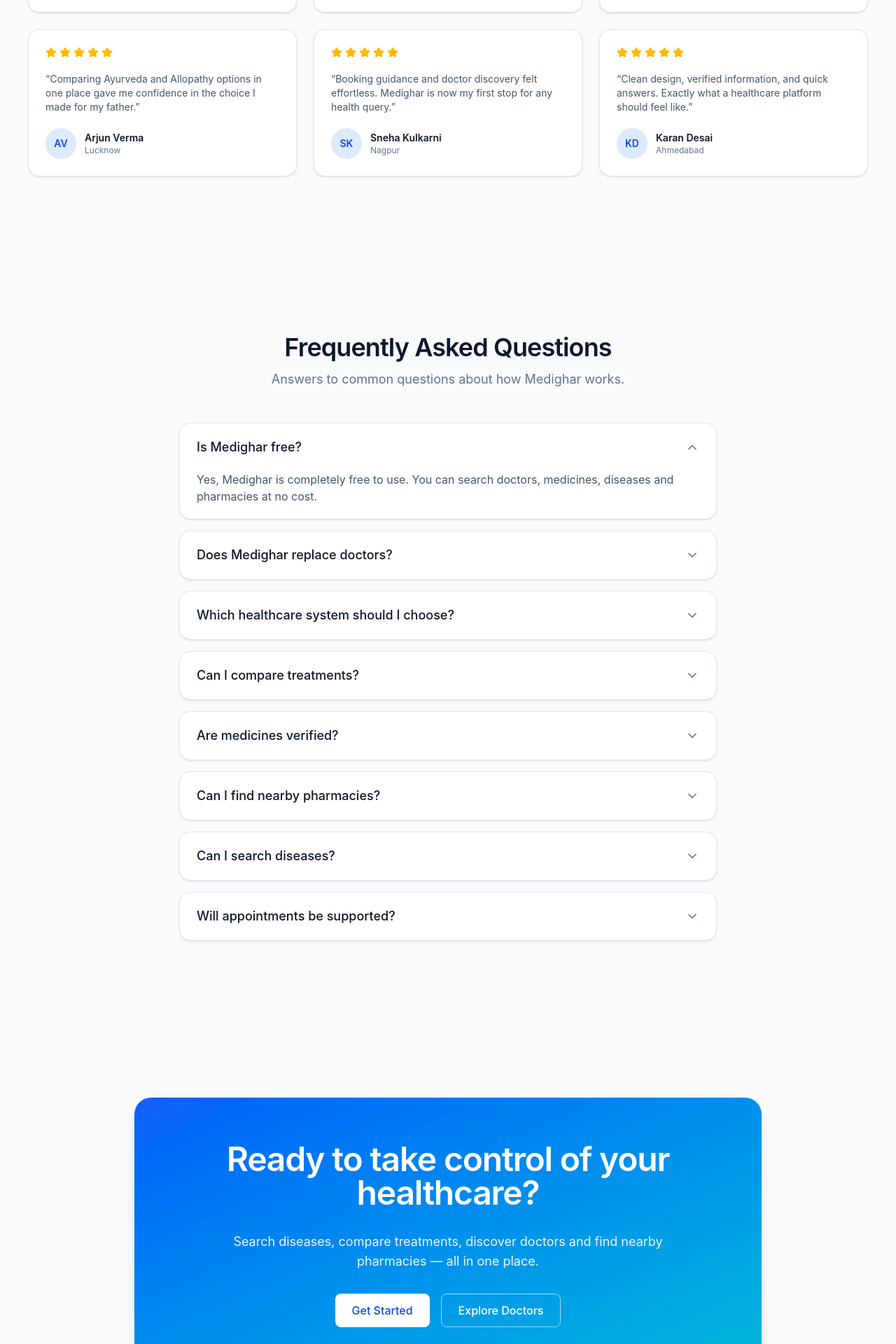
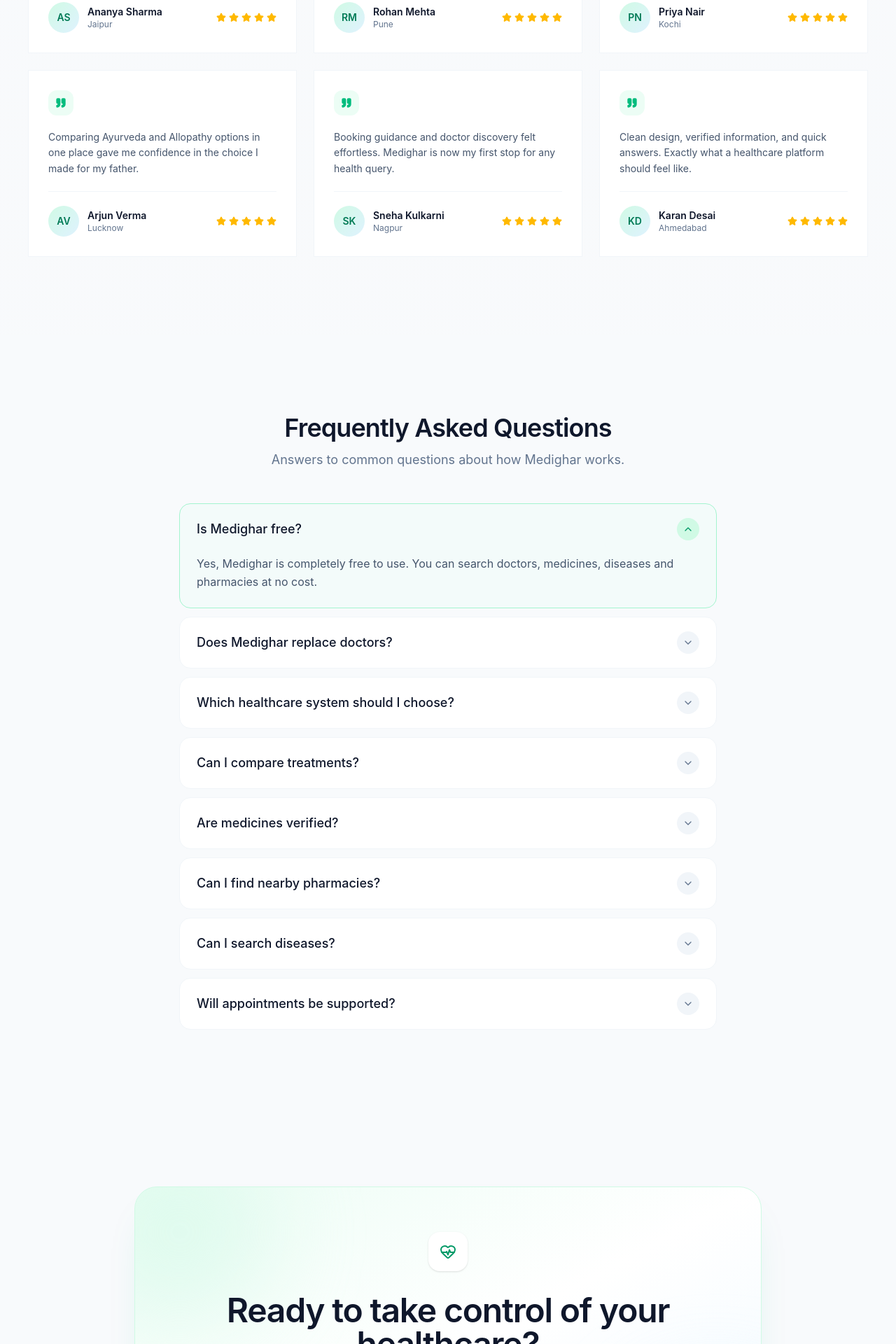
Before and after one commit to pulkitokte/medighar-next, a React (Vite) app in the folder OneDrive/Desktop/Medighar/: page / in a window 1280 px wide. Shown: the part 5220-7140 px from the top of the page at 70% size. Built offline with nearby package versions, Linux system fonts and the light colour scheme.

Commit message:
refactor(home): complete premium home experience

```diff
--- a/OneDrive/Desktop/Medighar/src/features/home/components/CTA.jsx
+++ b/OneDrive/Desktop/Medighar/src/features/home/components/CTA.jsx
@@ -1,39 +1,56 @@
 import { motion } from "framer-motion";
+import { HeartPulse } from "lucide-react";
 import Section from "@/shared/components/ui/Section.jsx";
 import Container from "@/shared/components/ui/Container.jsx";
 import Button from "@/shared/components/ui/Button.jsx";
 
 function CTA() {
   return (
-    <Section paddingY="py-20 sm:py-28">
+    <Section paddingY="py-20 sm:py-28" className="bg-slate-50">
       <Container>
         <motion.div
           initial={{ opacity: 0, y: 24 }}
           whileInView={{ opacity: 1, y: 0 }}
           viewport={{ once: true, amount: 0.3 }}
           transition={{ duration: 0.5, ease: "easeOut" }}
-          className="mx-auto flex max-w-4xl flex-col items-center gap-8 rounded-3xl bg-gradient-to-br from-blue-600 to-cyan-500 px-6 py-16 text-center shadow-xl sm:px-16"
+          className="relative mx-auto flex max-w-4xl flex-col items-center gap-8 overflow-hidden rounded-[2rem] border border-emerald-100 bg-gradient-to-br from-emerald-50 via-white to-sky-50 px-6 py-16 text-center shadow-[0_30px_60px_-30px_rgba(16,185,129,0.25)] sm:px-16"
         >
-          <h2 className="text-3xl font-semibold tracking-tight text-white sm:text-4xl lg:text-5xl">
+          <div
+            className="pointer-events-none absolute -left-16 -top-16 h-64 w-64 rounded-full bg-emerald-100/50 blur-3xl"
+            aria-hidden="true"
+          />
+          <div
+            className="pointer-events-none absolute -bottom-16 -right-16 h-64 w-64 rounded-full bg-sky-100/50 blur-3xl"
+            aria-hidden="true"
+          />
+
+          <span className="relative flex h-14 w-14 items-center justify-center rounded-2xl bg-white shadow-sm">
+            <HeartPulse
+              className="h-6 w-6 text-emerald-600"
+              aria-hidden="true"
+            />
+          </span>
+
+          <h2 className="relative text-3xl font-semibold tracking-tight text-slate-900 sm:text-4xl lg:text-5xl">
             Ready to take control of your healthcare?
           </h2>
 
-          <p className="max-w-2xl text-base text-blue-50 sm:text-lg">
+          <p className="relative max-w-2xl text-base leading-relaxed text-slate-600 sm:text-lg">
             Search diseases, compare treatments, discover doctors and find
             nearby pharmacies — all in one place.
           </p>
 
-          <div className="flex flex-wrap items-center justify-center gap-4">
+          <div className="relative flex flex-wrap items-center justify-center gap-4">
             <Button
               size="lg"
-              className="bg-white text-blue-700 hover:bg-blue-50"
+              className="rounded-full bg-gradient-to-r from-emerald-600 to-teal-600 shadow-lg shadow-emerald-900/10 hover:from-emerald-700 hover:to-teal-700"
             >
               Get Started
             </Button>
             <Button
               size="lg"
               variant="outline"
-              className="border-white/60 text-white hover:bg-white/10"
+              className="rounded-full border-slate-300"
             >
               Explore Doctors
             </Button>
--- a/OneDrive/Desktop/Medighar/src/features/home/components/FAQ.jsx
+++ b/OneDrive/Desktop/Medighar/src/features/home/components/FAQ.jsx
@@ -12,7 +12,12 @@
   const buttonId = `faq-button-${id}`;
 
   return (
-    <div className="overflow-hidden rounded-2xl border border-slate-200 bg-white shadow-sm">
+    <div
+      className={cn(
+        "transition-premium overflow-hidden rounded-2xl border",
+        isOpen ? "border-emerald-200 bg-emerald-50/40" : "border-slate-100 bg-white",
+      )}
+    >
       <h3>
         <button
           type="button"
@@ -20,18 +25,25 @@
           aria-expanded={isOpen}
           aria-controls={panelId}
           onClick={onToggle}
-          className="flex w-full items-center justify-between gap-4 px-6 py-5 text-left"
+          className="transition-premium flex w-full items-center justify-between gap-4 px-6 py-5 text-left focus-visible:outline focus-visible:outline-2 focus-visible:outline-offset-[-2px] focus-visible:outline-emerald-500"
         >
           <span className="text-base font-medium text-slate-900 sm:text-lg">
             {faq.question}
           </span>
-          <ChevronDown
+          <span
             className={cn(
-              "h-5 w-5 shrink-0 text-slate-500 transition-transform duration-300",
-              isOpen && "rotate-180",
+              "transition-premium flex h-8 w-8 shrink-0 items-center justify-center rounded-full",
+              isOpen ? "bg-emerald-100" : "bg-slate-100",
             )}
-            aria-hidden="true"
-          />
+          >
+            <ChevronDown
+              className={cn(
+                "h-4 w-4 transition-transform duration-300",
+                isOpen ? "rotate-180 text-emerald-600" : "text-slate-500",
+              )}
+              aria-hidden="true"
+            />
+          </span>
         </button>
       </h3>
 
@@ -47,7 +59,7 @@
             transition={{ duration: 0.3, ease: "easeInOut" }}
             className="overflow-hidden"
           >
-            <p className="px-6 pb-5 text-sm text-slate-600 sm:text-base">
+            <p className="px-6 pb-6 text-sm leading-relaxed text-slate-600 sm:text-base">
               {faq.answer}
             </p>
           </motion.div>
@@ -65,7 +77,7 @@
   };
 
   return (
-    <Section paddingY="py-20 sm:py-28">
+    <Section paddingY="py-20 sm:py-28" className="bg-slate-50">
       <Container className="flex flex-col items-center gap-12">
         <div className="flex max-w-2xl flex-col items-center gap-4 text-center">
           <PageHeading
@@ -74,7 +86,7 @@
           />
         </div>
 
-        <div className="flex w-full max-w-3xl flex-col gap-4">
+        <div className="flex w-full max-w-3xl flex-col gap-3">
           {FAQS.map((faq, index) => (
             <FAQItem
               key={faq.question}
--- a/OneDrive/Desktop/Medighar/src/features/home/components/Footer.jsx
+++ b/OneDrive/Desktop/Medighar/src/features/home/components/Footer.jsx
@@ -6,16 +6,16 @@
 
 function Footer() {
   return (
-    <footer className="border-t border-slate-200 bg-white">
-      <Container className="flex flex-col gap-12 py-16">
+    <footer className="border-t border-slate-100 bg-gradient-to-b from-slate-50 to-white">
+      <Container className="flex flex-col gap-14 py-16 sm:py-20">
         <div className="grid grid-cols-1 gap-10 sm:grid-cols-3">
           <div className="flex flex-col gap-4">
             <Logo size="sm" showText />
-            <p className="max-w-xs text-sm text-slate-600">{description}</p>
+            <p className="max-w-xs text-sm leading-relaxed text-slate-600">{description}</p>
           </div>
 
           <div className="flex flex-col gap-4">
-            <h3 className="text-sm font-semibold text-slate-900">
+            <h3 className="text-xs font-semibold uppercase tracking-wide text-slate-400">
               Quick Links
             </h3>
             <ul className="flex flex-col gap-3">
@@ -23,7 +23,7 @@
                 <li key={link.to}>
                   <NavLink
                     to={link.to}
-                    className="text-sm text-slate-600 hover:text-slate-900"
+                    className="transition-premium rounded text-sm text-slate-600 hover:text-emerald-700 focus-visible:outline focus-visible:outline-2 focus-visible:outline-offset-2 focus-visible:outline-emerald-500"
                   >
                     {link.label}
                   </NavLink>
@@ -33,13 +33,15 @@
           </div>
 
           <div className="flex flex-col gap-4">
-            <h3 className="text-sm font-semibold text-slate-900">Resources</h3>
+            <h3 className="text-xs font-semibold uppercase tracking-wide text-slate-400">
+              Resources
+            </h3>
             <ul className="flex flex-col gap-3">
               {RESOURCE_LINKS.map((link) => (
                 <li key={link.to}>
                   <NavLink
                     to={link.to}
-                    className="text-sm text-slate-600 hover:text-slate-900"
+                    className="transition-premium rounded text-sm text-slate-600 hover:text-emerald-700 focus-visible:outline focus-visible:outline-2 focus-visible:outline-offset-2 focus-visible:outline-emerald-500"
                   >
                     {link.label}
                   </NavLink>
@@ -49,8 +51,8 @@
           </div>
         </div>
 
-        <div className="border-t border-slate-200 pt-8 text-center text-sm text-slate-500">
-          {copyright}
+        <div className="flex flex-col items-center gap-2 border-t border-slate-100 pt-8 text-center">
+          <p className="text-xs text-slate-400">{copyright}</p>
         </div>
       </Container>
     </footer>
--- a/OneDrive/Desktop/Medighar/src/features/home/components/Testimonials.jsx
+++ b/OneDrive/Desktop/Medighar/src/features/home/components/Testimonials.jsx
@@ -1,4 +1,4 @@
-import { Star } from "lucide-react";
+import { Star, Quote } from "lucide-react";
 import { motion } from "framer-motion";
 import Section from "@/shared/components/ui/Section.jsx";
 import Container from "@/shared/components/ui/Container.jsx";
@@ -11,7 +11,7 @@
       {Array.from({ length: 5 }).map((_, index) => (
         <Star
           key={index}
-          className="h-4 w-4 fill-amber-400 text-amber-400"
+          className="h-3.5 w-3.5 fill-amber-400 text-amber-400"
           aria-hidden="true"
         />
       ))}
@@ -26,24 +26,25 @@
       whileInView={{ opacity: 1, y: 0 }}
       viewport={{ once: true, amount: 0.3 }}
       transition={{ duration: 0.5, ease: "easeOut", delay: index * 0.08 }}
-      className="flex h-full flex-col gap-5 rounded-2xl border border-slate-200 bg-white p-6 shadow-sm transition hover:-translate-y-1 hover:shadow-lg"
+      className="card-surface transition-premium relative flex h-full flex-col gap-5 border border-slate-100 bg-white p-7 hover:-translate-y-1 hover:shadow-[0_20px_40px_-16px_rgba(15,23,42,0.14)]"
     >
-      <StarRating />
+      <span className="flex h-9 w-9 items-center justify-center rounded-xl bg-emerald-50" aria-hidden="true">
+        <Quote className="h-4 w-4 text-emerald-500" fill="currentColor" />
+      </span>
 
-      <p className="flex-1 text-sm text-slate-600">
-        &ldquo;{testimonial.review}&rdquo;
-      </p>
+      <p className="flex-1 text-sm leading-relaxed text-slate-600">{testimonial.review}</p>
 
-      <div className="flex items-center gap-3">
-        <span className="flex h-11 w-11 shrink-0 items-center justify-center rounded-full bg-blue-100 text-sm font-semibold text-blue-700">
-          {testimonial.initials}
-        </span>
-        <div>
-          <p className="text-sm font-semibold text-slate-900">
-            {testimonial.name}
-          </p>
-          <p className="text-xs text-slate-500">{testimonial.city}</p>
+      <div className="flex items-center justify-between gap-3 border-t border-slate-100 pt-5">
+        <div className="flex items-center gap-3">
+          <span className="flex h-11 w-11 shrink-0 items-center justify-center rounded-full bg-gradient-to-br from-emerald-100 to-sky-100 text-sm font-semibold text-emerald-700">
+            {testimonial.initials}
+          </span>
+          <div>
+            <p className="text-sm font-semibold text-slate-900">{testimonial.name}</p>
+            <p className="text-xs text-slate-500">{testimonial.city}</p>
+          </div>
         </div>
+        <StarRating />
       </div>
     </motion.div>
   );
@@ -51,7 +52,10 @@
 
 function Testimonials() {
   return (
-    <Section paddingY="py-20 sm:py-28" className="bg-slate-50">
+    <Section
+      paddingY="py-20 sm:py-28"
+      className="bg-gradient-to-b from-white via-slate-50/70 to-slate-50"
+    >
       <Container className="flex flex-col items-center gap-16">
         <div className="flex max-w-2xl flex-col items-center gap-4 text-center">
           <PageHeading
```
